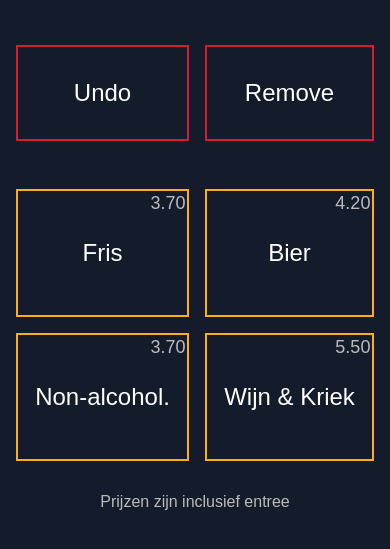
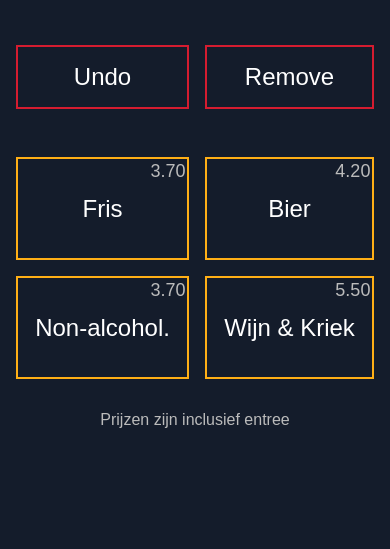
Before and after one commit to UitJeBak/calculator, a plain HTML site: page src/index.html in a window 390 px wide. Shown: the part 147-696 px from the top of the page. Drawn offline with Linux system fonts and the light colour scheme.

Commit message:
iPhone 6 fixes

```diff
--- a/src/index.html
+++ b/src/index.html
@@ -26,6 +26,7 @@
 
         html,
         body {
+            box-sizing: border-box;
             overscroll-behavior-y: none;
         }
 
@@ -72,10 +73,17 @@
             grid-column: auto;
             grid-row: auto;
             border: 2px solid #ffaf16;
-            padding: 3rem 1rem;
+            padding: 0.1rem;
             font-size: 150%;
             text-align: center;
             position: relative;
+        }
+
+        .item {
+            align-items: center;
+            display: flex;
+            height: 6rem;
+            justify-content: center;
         }
 
         .item::before {
@@ -107,7 +115,7 @@
 
         #undo, #delete {
             border-color: #d51c30;
-            padding: 2rem 1rem;
+            padding: 1rem;
             margin-bottom: 2rem;
         }
 
```
